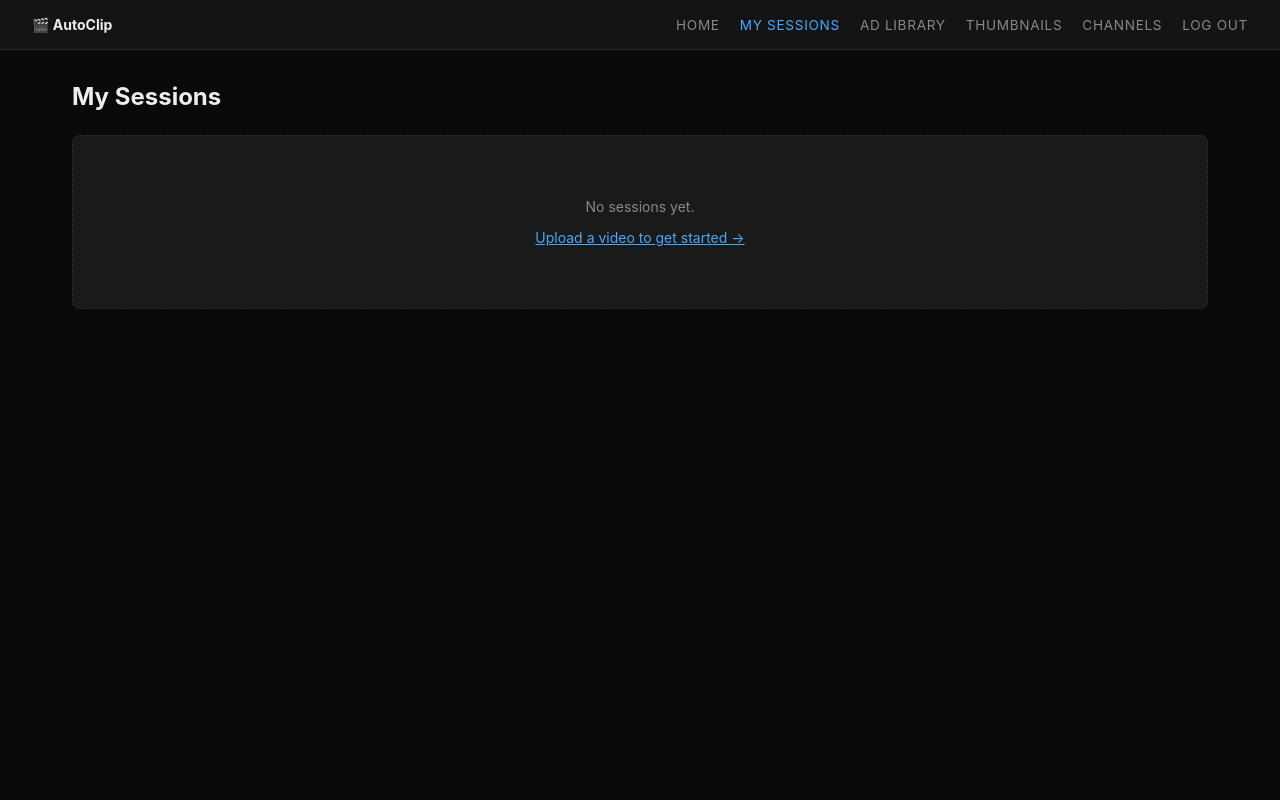
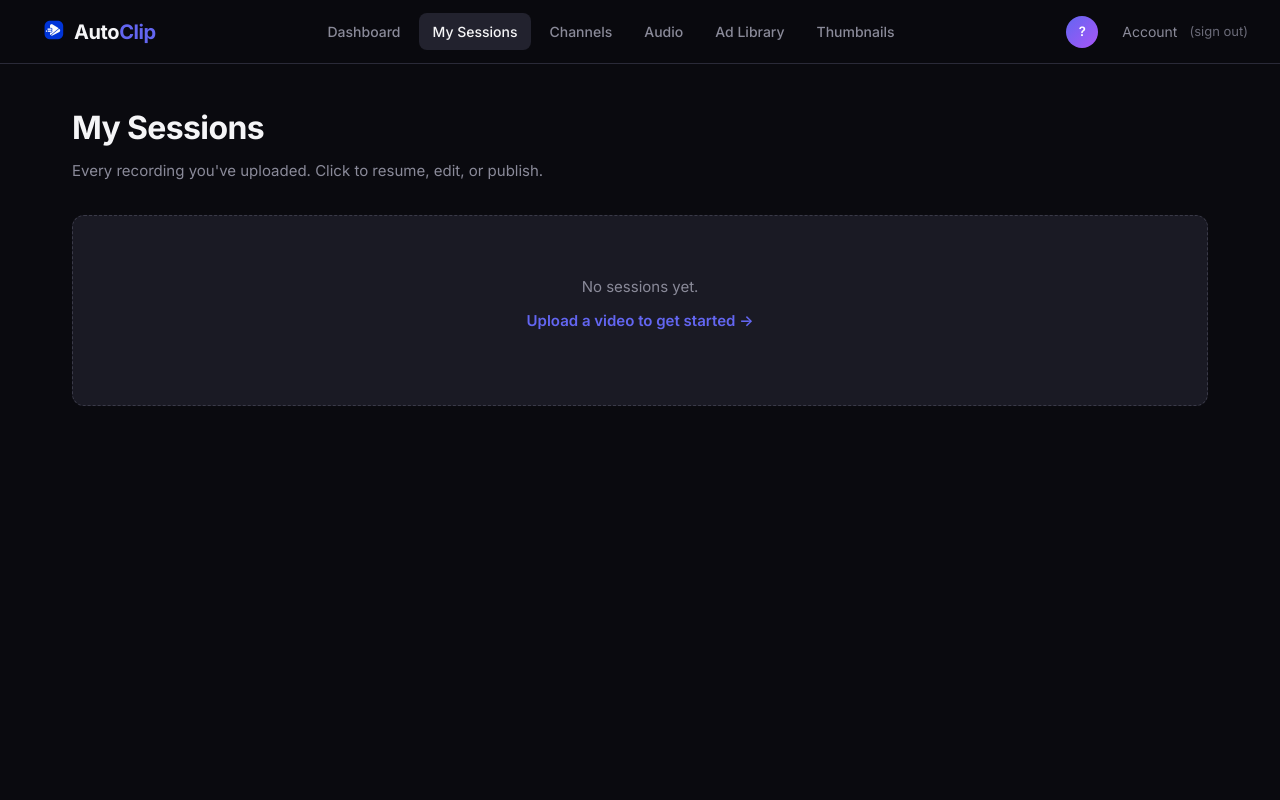
Before and after one commit to harlanh25/autoclip, a Python web app: template templates/sessions.html in a window 1280 px wide. Run offline with Jinja, Linux system fonts and the light colour scheme; the template is opened without the code that fills it, so the values that code supplies are empty.

Commit message:
Rebrand /sessions page to match index.html design system

```diff
--- a/templates/sessions.html
+++ b/templates/sessions.html
@@ -1,89 +1,214 @@
 <!DOCTYPE html>
-<html>
+<html lang="en">
 <head>
 <meta charset="utf-8">
+<meta name="viewport" content="width=device-width, initial-scale=1">
 <title>My Sessions — AutoClip</title>
+<link rel="preconnect" href="https://fonts.googleapis.com">
+<link rel="preconnect" href="https://fonts.gstatic.com" crossorigin>
+<link href="https://fonts.googleapis.com/css2?family=Inter:wght@400;500;600;700;800&display=swap" rel="stylesheet">
 <style>
   :root {
-    --bg: #0a0a0a; --bg2: #141414; --bg3: #1e1e1e; --card: #1a1a1a;
-    --border: #2a2a2a; --fg: #eee; --muted: #888; --primary: #4af; --danger: #f66;
-    --success: #6f6;
+    --bg: #0a0a0f;
+    --bg-elevated: #12121a;
+    --bg-card: #1a1a24;
+    --bg-hover: #22222e;
+    --border: #2a2a38;
+    --border-strong: #3a3a48;
+    --text: #f5f5f7;
+    --text-muted: #8a8a99;
+    --text-dim: #6a6a78;
+    --accent: #6366f1;
+    --accent-hover: #7c7ff2;
+    --accent-glow: rgba(99, 102, 241, 0.15);
+    --success: #10b981;
+    --warning: #f59e0b;
+    --danger: #ef4444;
   }
-  * { box-sizing: border-box; }
-  body {
-    margin: 0; font-family: 'Inter', -apple-system, sans-serif;
-    background: var(--bg); color: var(--fg); font-size: 14px;
+  * { box-sizing: border-box; margin: 0; padding: 0; }
+  html, body {
+    height: 100%;
+    background: var(--bg);
+    color: var(--text);
+    font-family: 'Inter', -apple-system, BlinkMacSystemFont, sans-serif;
+    font-size: 15px;
+    line-height: 1.5;
+    -webkit-font-smoothing: antialiased;
   }
-  header {
-    display: flex; align-items: center; justify-content: space-between;
-    padding: 1rem 2rem; border-bottom: 1px solid var(--border);
-    background: var(--bg2);
+  a { color: inherit; text-decoration: none; }
+  /* HEADER */
+  .site-header {
+    background: rgba(10, 10, 15, 0.85);
+    backdrop-filter: blur(20px);
+    border-bottom: 1px solid var(--border);
+    padding: 0 32px;
+    height: 64px;
+    display: flex;
+    align-items: center;
+    justify-content: space-between;
+    position: sticky;
+    top: 0;
+    z-index: 100;
   }
-  header .brand { display: flex; align-items: center; gap: 0.6rem; font-weight: 700; }
-  header nav { display: flex; gap: 1.25rem; }
-  header nav a {
-    color: var(--muted); text-decoration: none; font-size: 0.85rem;
-    text-transform: uppercase; letter-spacing: 0.05em;
+  .brand {
+    display: flex;
+    align-items: center;
+    gap: 10px;
+    font-size: 20px;
+    font-weight: 700;
+    letter-spacing: -0.02em;
   }
-  header nav a:hover { color: var(--fg); }
-  header nav a.active { color: var(--primary); }
-  main { max-width: 1200px; margin: 0 auto; padding: 2rem; }
-  h1 { margin: 0 0 1.5rem 0; font-size: 1.5rem; }
-  .empty {
-    padding: 3rem; text-align: center; color: var(--muted);
-    background: var(--card); border: 1px dashed var(--border);
+  .brand-mark { height: 32px; width: 32px; }
+  .brand-name { color: var(--text); }
+  .brand-name .accent { color: var(--accent); }
+  nav.site-nav {
+    display: flex;
+    gap: 4px;
+    align-items: center;
+  }
+  nav.site-nav a {
+    padding: 8px 14px;
     border-radius: 8px;
+    color: var(--text-muted);
+    font-weight: 500;
+    font-size: 14px;
+    transition: all 0.15s ease;
   }
-  .empty a { color: var(--primary); }
-  table {
-    width: 100%; border-collapse: collapse;
-    background: var(--card); border-radius: 8px; overflow: hidden;
+  nav.site-nav a:hover { color: var(--text); background: var(--bg-hover); }
+  nav.site-nav a.active { color: var(--text); background: var(--bg-hover); }
+  .user-block {
+    display: flex;
+    align-items: center;
+    gap: 12px;
+    font-size: 14px;
+    color: var(--text-muted);
   }
+  .user-avatar {
+    width: 32px;
+    height: 32px;
+    border-radius: 50%;
+    background: linear-gradient(135deg, var(--accent), #a855f7);
+    display: flex;
+    align-items: center;
+    justify-content: center;
+    font-weight: 600;
+    color: white;
+    font-size: 13px;
+  }
+  .user-name { color: var(--text); font-weight: 500; }
+  .signout { color: var(--text-dim); font-size: 13px; }
+  .signout:hover { color: var(--accent); }
+  /* MAIN */
+  main {
+    max-width: 1200px;
+    margin: 0 auto;
+    padding: 40px 32px 80px;
+  }
+  h1 {
+    font-size: 32px;
+    font-weight: 700;
+    letter-spacing: -0.02em;
+    margin-bottom: 8px;
+  }
+  .subtitle {
+    color: var(--text-muted);
+    margin-bottom: 32px;
+    font-size: 15px;
+  }
+  /* TABLE */
+  .table-wrap {
+    background: var(--bg-card);
+    border: 1px solid var(--border);
+    border-radius: 12px;
+    overflow: hidden;
+  }
+  table { width: 100%; border-collapse: collapse; }
   th, td {
-    text-align: left; padding: 0.85rem 1rem; border-bottom: 1px solid var(--border);
+    text-align: left;
+    padding: 16px 20px;
+    border-bottom: 1px solid var(--border);
   }
   th {
-    background: var(--bg2); color: var(--muted);
-    font-size: 0.75rem; text-transform: uppercase; letter-spacing: 0.05em; font-weight: 600;
+    background: var(--bg-elevated);
+    color: var(--text-dim);
+    font-size: 12px;
+    text-transform: uppercase;
+    letter-spacing: 0.05em;
+    font-weight: 600;
   }
   tr:last-child td { border-bottom: none; }
-  tr:hover td { background: var(--bg3); }
-  a.row-link { color: var(--fg); text-decoration: none; font-weight: 500; }
-  a.row-link:hover { color: var(--primary); }
+  tr:hover td { background: var(--bg-hover); }
+  td.show-name { font-weight: 500; }
+  td.muted { color: var(--text-muted); }
   .badge {
-    display: inline-block; padding: 0.15rem 0.55rem; border-radius: 999px;
-    font-size: 0.75rem; font-weight: 600;
+    display: inline-block;
+    padding: 4px 12px;
+    border-radius: 999px;
+    font-size: 12px;
+    font-weight: 600;
+    letter-spacing: 0.02em;
   }
-  .badge-complete { background: rgba(102, 255, 102, 0.15); color: var(--success); }
-  .badge-partial { background: rgba(74, 170, 255, 0.15); color: var(--primary); }
-  .badge-none { background: rgba(136, 136, 136, 0.15); color: var(--muted); }
-  .muted { color: var(--muted); }
-  .actions { text-align: right; }
+  .badge-complete { background: rgba(16, 185, 129, 0.15); color: var(--success); }
+  .badge-partial { background: rgba(99, 102, 241, 0.15); color: var(--accent); }
+  .badge-none { background: var(--bg-hover); color: var(--text-dim); }
   .btn {
-    display: inline-block; padding: 0.4rem 0.85rem; border-radius: 6px;
-    text-decoration: none; font-size: 0.8rem; font-weight: 600;
-    background: var(--primary); color: #000;
+    display: inline-flex;
+    align-items: center;
+    gap: 6px;
+    padding: 8px 16px;
+    border-radius: 8px;
+    font-weight: 600;
+    font-size: 13px;
+    transition: all 0.15s ease;
+    background: var(--bg-hover);
+    color: var(--text);
+    border: 1px solid var(--border-strong);
   }
-  .btn-secondary { background: var(--bg3); color: var(--fg); }
+  .btn:hover { background: var(--accent); border-color: var(--accent); color: white; }
+  td.actions { text-align: right; }
+  /* EMPTY STATE */
+  .empty {
+    padding: 60px 32px;
+    text-align: center;
+    background: var(--bg-card);
+    border: 1px dashed var(--border-strong);
+    border-radius: 12px;
+  }
+  .empty p { color: var(--text-muted); margin-bottom: 12px; }
+  .empty a { color: var(--accent); font-weight: 600; }
+  .empty a:hover { color: var(--accent-hover); }
 </style>
 </head>
 <body>
-<header>
-  <div class="brand">🎬 AutoClip</div>
-  <nav>
-    <a href="/">Home</a>
+
+<header class="site-header">
+  <a class="brand" href="/">
+    <img src="/static/img/autoclip_mark.png" alt="" class="brand-mark">
+    <span class="brand-name">Auto<span class="accent">Clip</span></span>
+  </a>
+  <nav class="site-nav">
+    <a href="/">Dashboard</a>
     <a href="/sessions" class="active">My Sessions</a>
+    <a href="/channels">Channels</a>
+    <a href="/audio">Audio</a>
     <a href="/ads">Ad Library</a>
     <a href="/thumbnails">Thumbnails</a>
-    <a href="/channels">Channels</a>
-    <a href="/logout">Log out</a>
+    {% if user and user.role == 'admin' %}<a href="/admin/users">Admin</a>{% endif %}
   </nav>
+  <div class="user-block">
+    <div class="user-avatar">{{ (user.name or user.email or '?')[:1] | upper }}</div>
+    <span class="user-name">{{ user.name or user.email }}</span>
+    <a href="/account">Account</a>
+    <a href="/logout" class="signout">(sign out)</a>
+  </div>
 </header>
 
 <main>
   <h1>My Sessions</h1>
+  <p class="subtitle">Every recording you've uploaded. Click to resume, edit, or publish.</p>
 
   {% if sessions %}
+    <div class="table-wrap">
       <table>
         <thead>
           <tr>
@@ -91,13 +216,13 @@
             <th>Channel</th>
             <th>Segments</th>
             <th>Published</th>
-          <th class="actions"></th>
+            <th></th>
           </tr>
         </thead>
         <tbody>
           {% for s in sessions %}
           <tr>
-          <td><a href="/clips/{{ s.id }}" class="row-link">{{ s.show_name }}</a></td>
+            <td class="show-name">{{ s.show_name }}</td>
             <td class="muted">{{ s.channel_name }}</td>
             <td>{{ s.segment_count }}</td>
             <td>
@@ -110,12 +235,13 @@
               {% endif %}
             </td>
             <td class="actions">
-            <a href="/clips/{{ s.id }}" class="btn btn-secondary">Open →</a>
+              <a href="/clips/{{ s.id }}" class="btn">Open →</a>
             </td>
           </tr>
           {% endfor %}
         </tbody>
       </table>
+    </div>
   {% else %}
     <div class="empty">
       <p>No sessions yet.</p>
@@ -123,5 +249,6 @@
     </div>
   {% endif %}
 </main>
+
 </body>
 </html>
```
Lines whose indentation alone changed are shown as unchanged.
